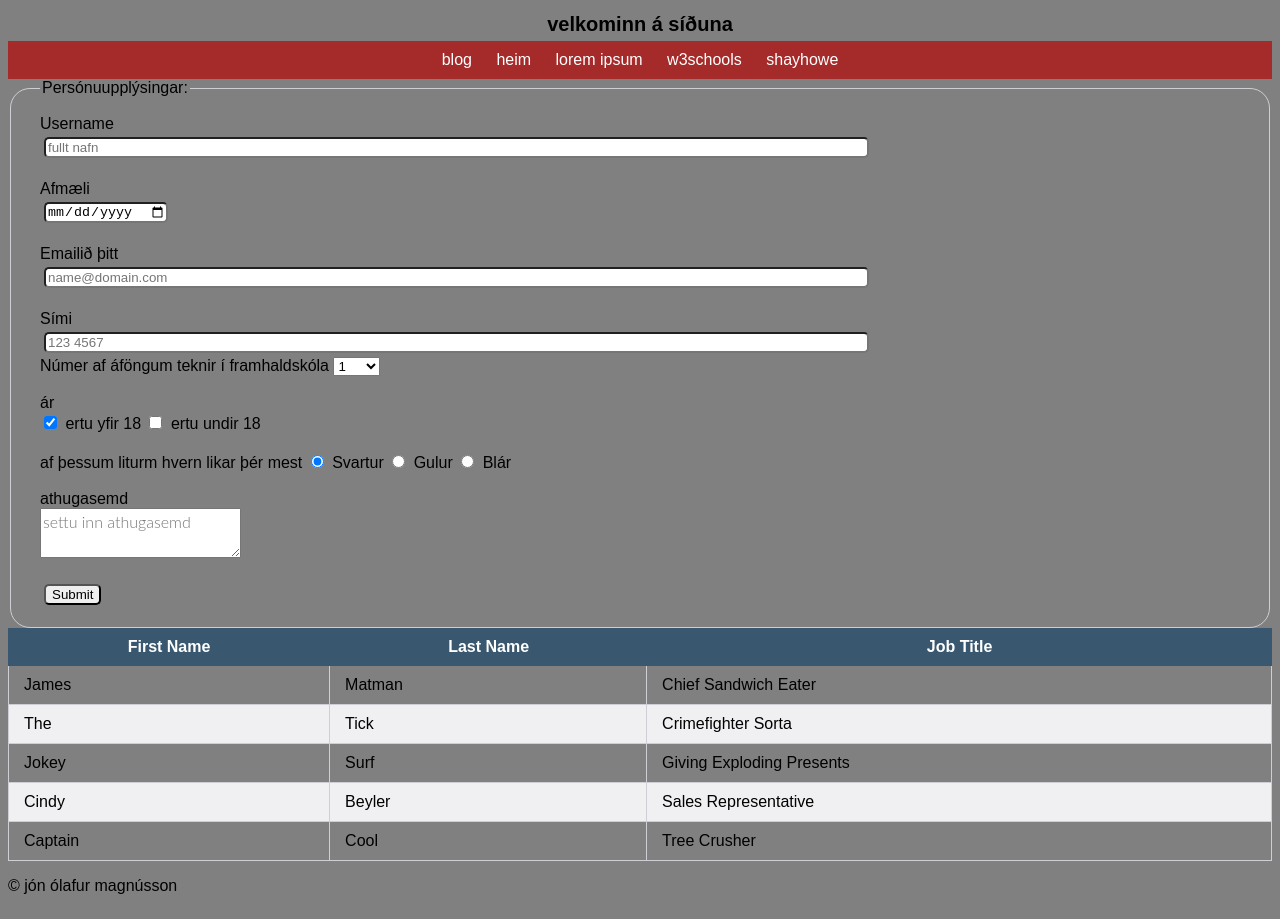
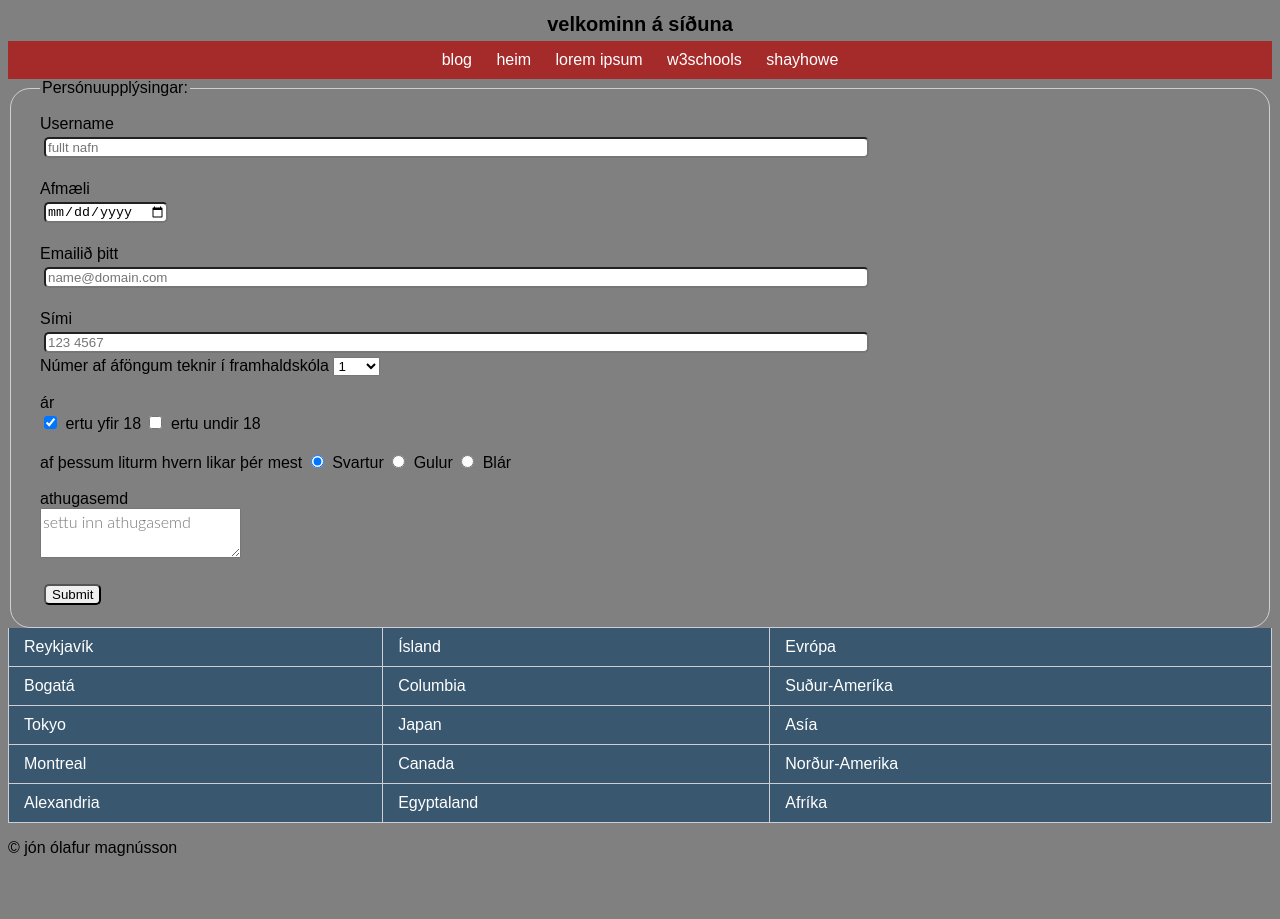
Before and after one commit to jonolimagnus/verkefni-6, a Jekyll site: the page built from index.html, in a window 1280 px wide. Built offline with Jekyll 4.4.1, drawn with Linux system fonts in a browser that asks for light colours.

Commit message:
Update index.html

```diff
--- a/index.html
+++ b/index.html
@@ -64,41 +64,33 @@ title: home
 <table role="table">
   <thead role="rowgroup">
     <tr role="row">
-      <th role="columnheader">First Name</th>
-      <th role="columnheader">Last Name</th>
-      <th role="columnheader">Job Title</th>
-
-    </tr>
-  </thead>
-  <tbody role="rowgroup">
-    <tr role="row">
-      <td role="cell">James</td>
-      <td role="cell">Matman</td>
-      <td role="cell">Chief Sandwich Eater</td>
+      <td role="cell">Reykjavík</td>
+      <td role="cell">Ísland</td>
+      <td role="cell">Evrópa</td>
 
     </tr>
     <tr role="row">
-      <td role="cell">The</td>
-      <td role="cell">Tick</td>
-      <td role="cell">Crimefighter Sorta</td>
+      <td role="cell">Bogatá</td>
+      <td role="cell">Columbia</td>
+      <td role="cell">Suður-Ameríka</td>
 
     </tr>
     <tr role="row">
-      <td role="cell">Jokey</td>
-      <td role="cell">Surf</td>
-      <td role="cell">Giving Exploding Presents</td>
+      <td role="cell">Tokyo</td>
+      <td role="cell">Japan</td>
+      <td role="cell">Asía</td>
 
     </tr>
     <tr role="row">
-      <td role="cell">Cindy</td>
-      <td role="cell">Beyler</td>
-      <td role="cell">Sales Representative</td>
+      <td role="cell">Montreal</td>
+      <td role="cell">Canada</td>
+      <td role="cell">Norður-Amerika</td>
 
     </tr>
     <tr role="row">
-      <td role="cell">Captain</td>
-      <td role="cell">Cool</td>
-      <td role="cell">Tree Crusher</td>
+      <td role="cell">Alexandria</td>
+      <td role="cell">Egyptaland</td>
+      <td role="cell">Afríka</td>
 
     </tr>
   </tbody>
```
